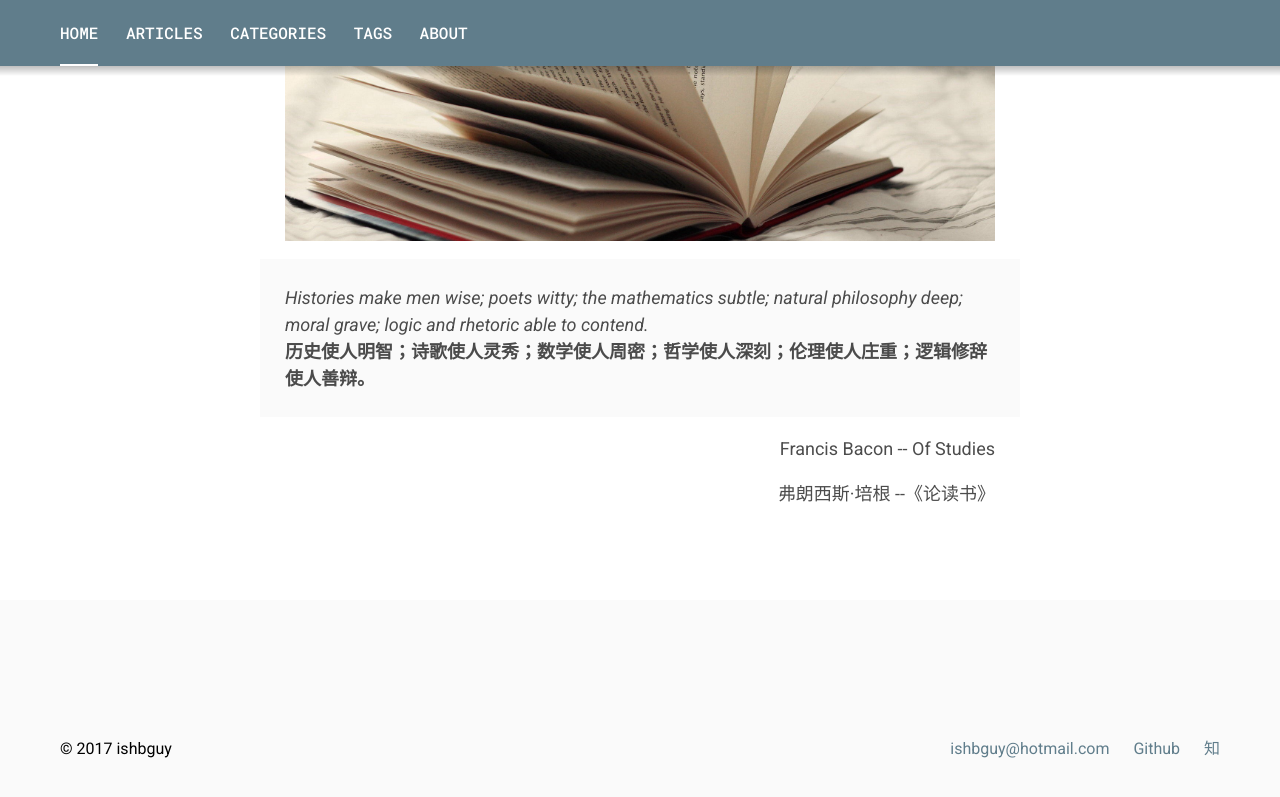
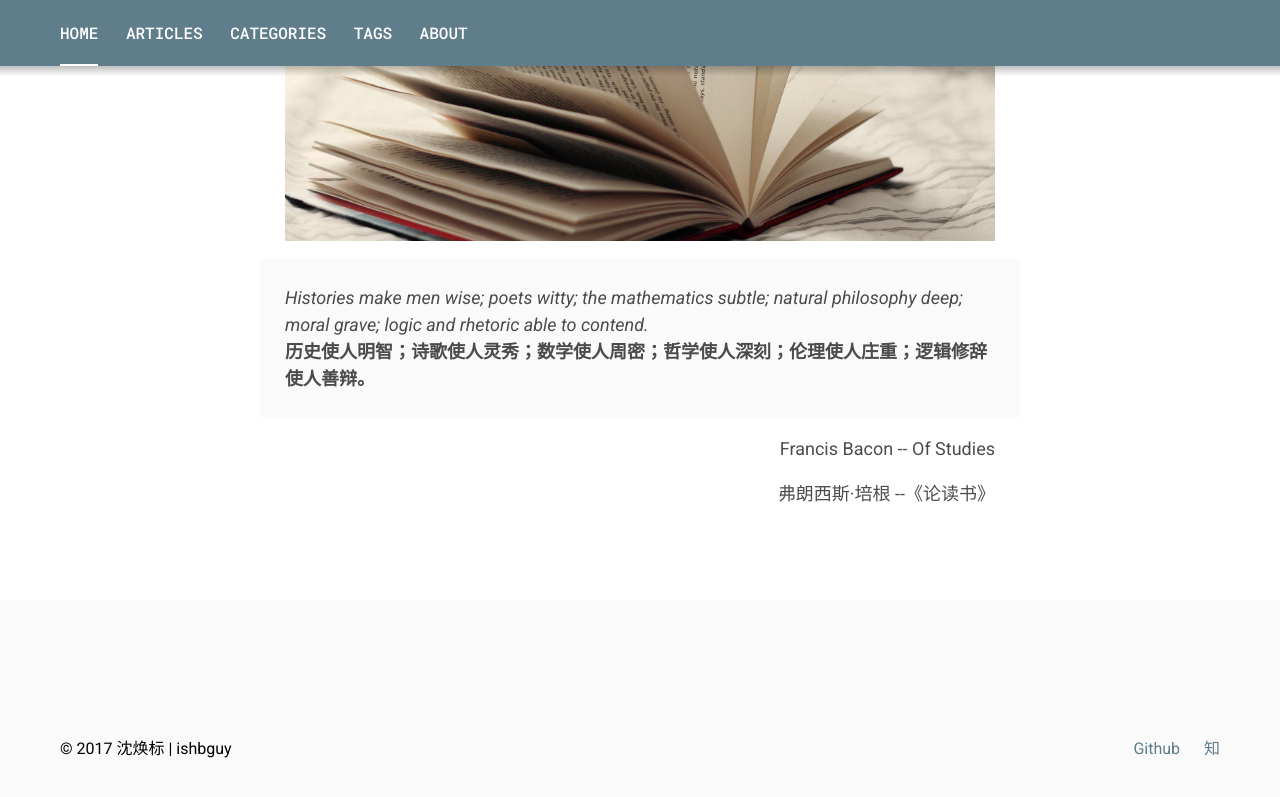
Before and after one commit to ishbguy/ishbguy.github.io, a Jekyll site: the page built from index.md, in a window 1280 px wide and 900 px high, scrolled down 509 px. Shown: the top 797 px of the window. Built offline with Jekyll 4.4.1, drawn with Linux system fonts in a browser that asks for light colours.

Commit message:
Update footer.

```diff
--- a/_config.yml
+++ b/_config.yml
@@ -13,7 +13,7 @@
 # you will see them accessed via {{ site.title }}, {{ site.email }}, and so on.
 # You can create any custom variable you would like, and they will be accessible
 # in the templates via {{ site.myvariable }}.
-title: ishbguy
+title: 沈焕标 | ishbguy
 email: ishbguy@hotmail.com
 description: > # this means to ignore newlines until "baseurl:"
     ishbguy's github pages, a blog with note, thinking and other things.
--- a/_includes/footer.html
+++ b/_includes/footer.html
@@ -2,7 +2,6 @@
   <div class="u-container c-footer__container">
     <p>&copy; {{ site.time | date: '%Y' }} {{ site.title }}</p>
     <p>
-      {% if site.email %}<a>{{ site.email }}</a>{% endif %}
       {% if site.githubUsername %}<a href="https://github.com/{{ site.githubUsername }}">Github</a>{% endif %}
       {% if site.zhihuUsername %}<a href="https://www.zhihu.com/people/{{ site.githubUsername }}/activities">知</a>{% endif %}
     </p>
```
